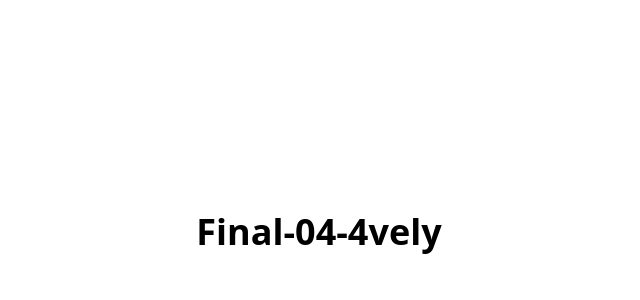
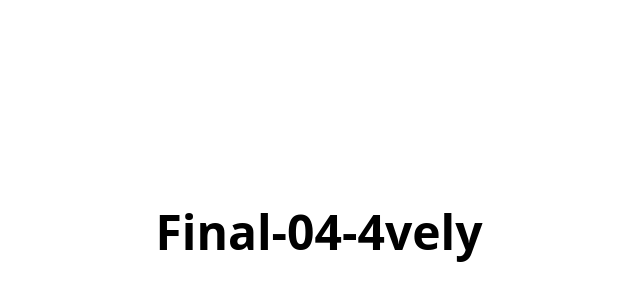
Before and after one commit to toosign00/Final-04-4vely, a Next.js app: page / in a window 1280 px wide. Shown: the part 168-468 px from the top of the page, without its empty margins (321-961 px from the left). Built offline with nearby package versions, Linux system fonts and the light colour scheme.

Commit message:
💄 style: Change font size

```diff
--- a/src/app/page.tsx
+++ b/src/app/page.tsx
@@ -1,7 +1,7 @@
 export default function Home() {
   return (
     <div className='flex flex-col items-center justify-center h-screen'>
-      <h1 className='text-4xl font-bold'>Final-04-4vely</h1>
+      <h1 className='text-5xl font-bold'>Final-04-4vely</h1>
     </div>
   );
 }
```
